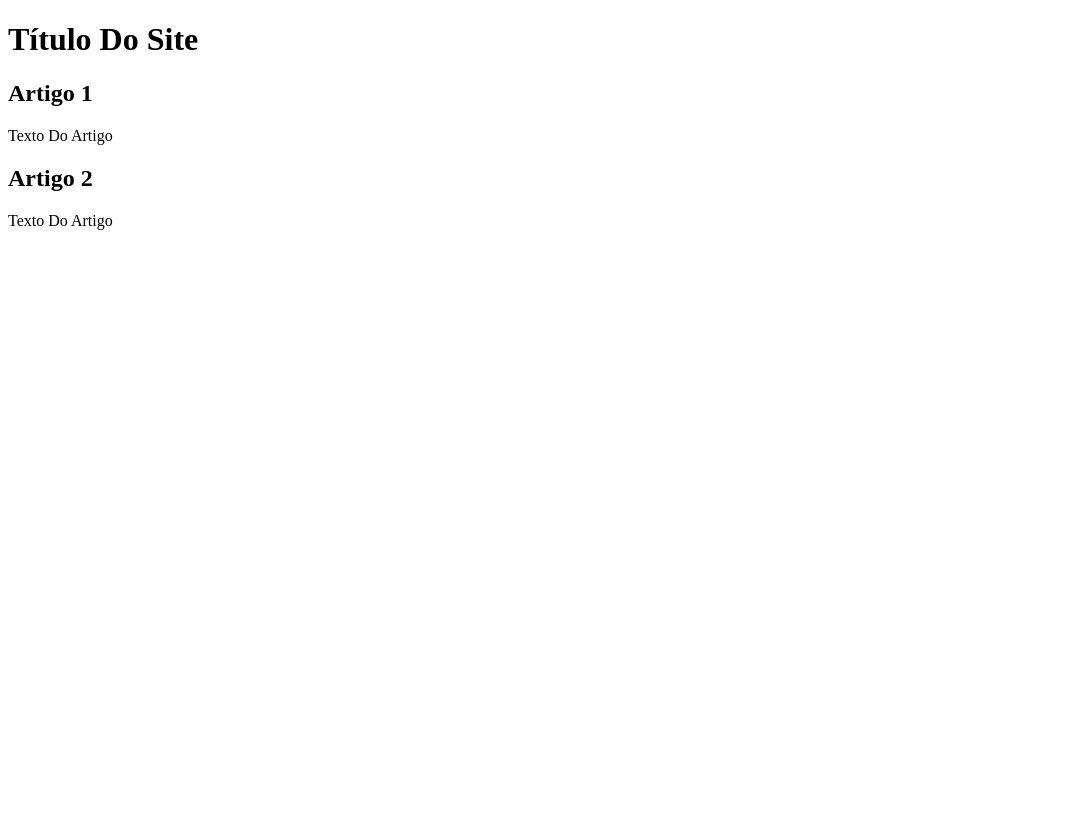
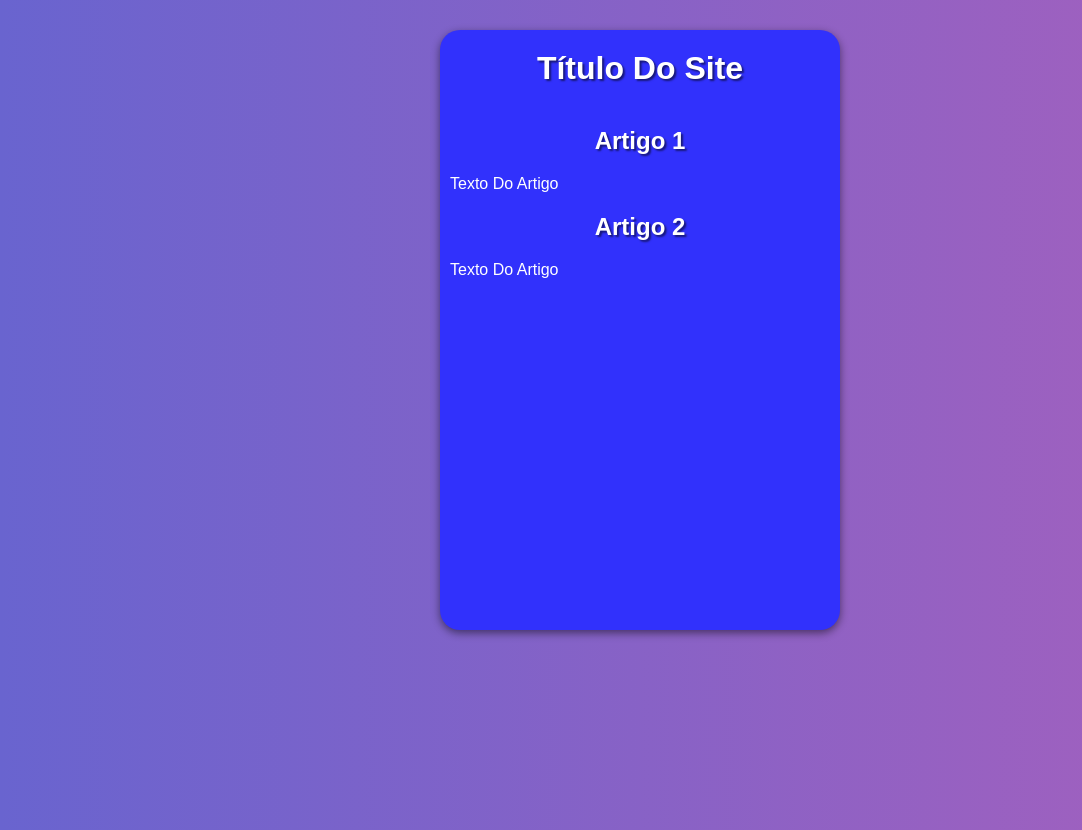
Before and after one commit to Davy-Silva/git-e-github, a plain HTML site: page index.html in a window 1280 px wide. Shown: the whole page, without its empty margins (0-1082 px from the left). Before the commit the page ends 800 px from the top, so only its background shows below. Drawn offline with Linux system fonts and the light colour scheme.

Commit message:
Pasta CSS Inicializada

```diff
--- /dev/null
+++ b/estilos/style.css
@@ -0,0 +1,38 @@
+@charset "UTF-8";
+
+*
+{
+    margin: 0px;
+    padding: 0px;
+}
+
+html, body
+{
+    width: 100%;
+    height: 100%;
+    color: white;
+    background-image: linear-gradient(to right, rgb(105, 100, 207), rgb(166, 96, 189));
+    font-family: Arial, Helvetica, sans-serif;
+}
+
+main
+{
+    background-color: rgb(49, 49, 252);
+    width: 400px;
+    height: 600px;
+    margin: 30px auto;
+    border-radius: 20px;
+    box-shadow: 0px 3px 8px rgba(0, 0, 0, 0.489);
+}
+
+h1, h2
+{
+    text-align: center;
+    padding: 20px;
+    text-shadow: 2px 2px 2px rgba(0, 0, 0, 0.529);
+}
+
+p
+{
+    padding: 0px 10px;
+}
--- a/index.html
+++ b/index.html
@@ -3,6 +3,7 @@
 <head>
     <meta charset="UTF-8">
     <meta name="viewport" content="width=device-width, initial-scale=1.0">
+    <link rel="stylesheet" href="estilos/style.css">
     <title>Git e GitHub</title>
 </head>
 <body>
```
